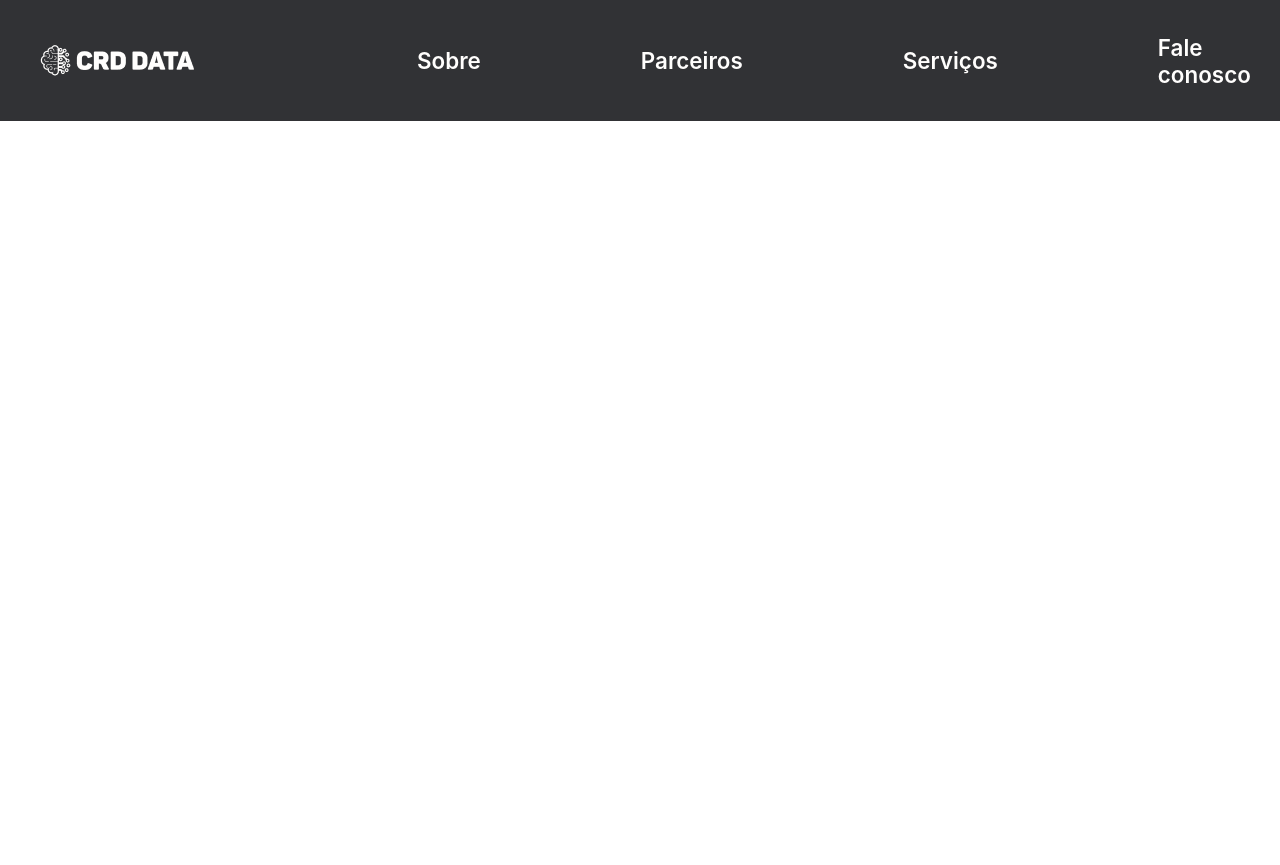
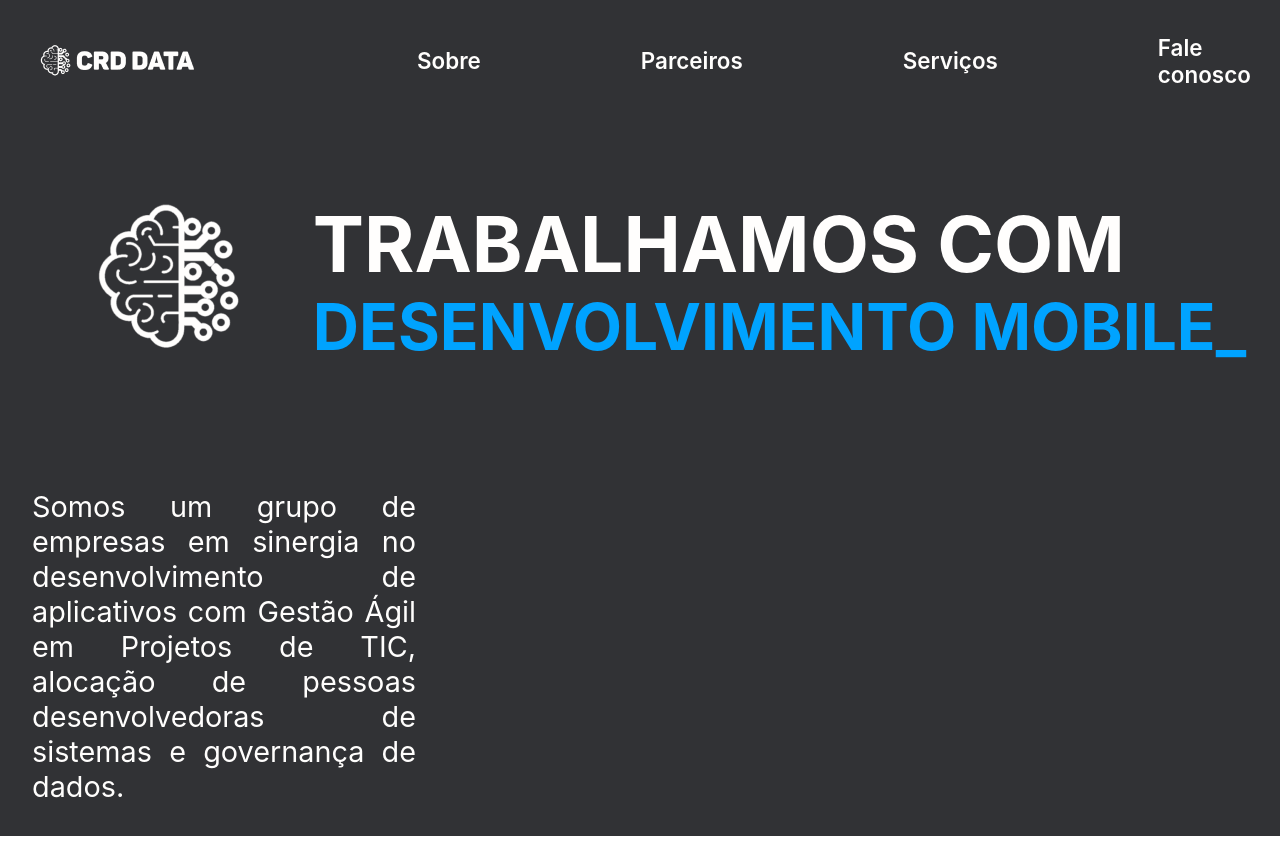
Before and after one commit to DiegoLimaDev/landingPageWithReact, a React (Create React App) app: page / in a window 1280 px wide. Shown: the top 865 px of the page. Before the commit the page ends 800 px from the top, so only its background shows below. Built offline with nearby package versions, Linux system fonts and the light colour scheme.

Commit message:
home and logo

```diff
--- a/src/Home.jsx
+++ b/src/Home.jsx
@@ -3,6 +3,7 @@ import styled from 'styled-components';
 import { theme } from './theme/theme';
 
 import logo from './assets/images/logo_crd_data.png';
+import AboutUs from './pages/AboutUs';
 
 const Container = styled.div`
   padding: 1;
@@ -72,6 +73,7 @@ const Home = () => {
           <option value="EN">EN</option>
         </Dropdown>
       </NavBar>
+      <AboutUs language={language} />
     </Container>
   );
 };
--- /dev/null
+++ b/src/pages/AboutUs.jsx
@@ -0,0 +1,74 @@
+import React from 'react';
+import styled from 'styled-components';
+import { theme } from '../theme/theme';
+import P from 'prop-types';
+
+import logo from '../assets/images/only_logo.png';
+
+const data = {
+  AboutUsText: {
+    pt: 'Somos um grupo de empresas em sinergia no desenvolvimento de aplicativos com Gestão Ágil em Projetos de TIC, alocação de pessoas desenvolvedoras de sistemas e governança de dados.',
+    en: 'We are a group of companies working in synergy, alocating system developers. Using Agile Methods in our TIC Projects for the best performance in the development of apps and data science.',
+  },
+};
+
+const Container = styled.div`
+  background-color: ${theme.colors.primaryColor};
+`;
+
+const Title = styled.p`
+  color: ${theme.colors.thirdColor};
+  font-size: ${theme.sizes.size1};
+  font-weight: bold;
+`;
+
+const DinamicTitle = styled.p`
+  color: ${theme.colors.secondaryColor};
+  font-size: ${theme.sizes.size2};
+  font-weight: bold;
+  margin-top: -5rem;
+`;
+
+const Text = styled.p`
+  color: ${theme.colors.thirdColor};
+  font-size: ${theme.sizes.size3};
+  width: 30%;
+  text-align: justify;
+  padding: 2rem;
+`;
+
+const AboutUs = ({ language }) => {
+  return (
+    <Container>
+      <div
+        style={{
+          display: 'flex',
+          flexDirection: 'row',
+          alignItems: 'center',
+          justifyContent: 'center',
+        }}
+      >
+        <img src={logo} />
+        <div style={{ flexDirection: 'column' }}>
+          <Title>
+            {language === 'PT' ? 'TRABALHAMOS COM' : 'WORKING WITH'}
+          </Title>
+          <DinamicTitle>
+            {language === 'PT' ? 'DESENVOLVIMENTO MOBILE_' : 'APP DEVELOPMENT_'}
+          </DinamicTitle>
+        </div>
+      </div>
+      <div>
+        <Text>
+          {language === 'PT' ? data.AboutUsText.pt : data.AboutUsText.en}
+        </Text>
+      </div>
+    </Container>
+  );
+};
+
+AboutUs.propTypes = {
+  language: P.node.isRequired,
+};
+
+export default AboutUs;
```
Also changed, not shown: src/assets/images/only_logo.png (added).
